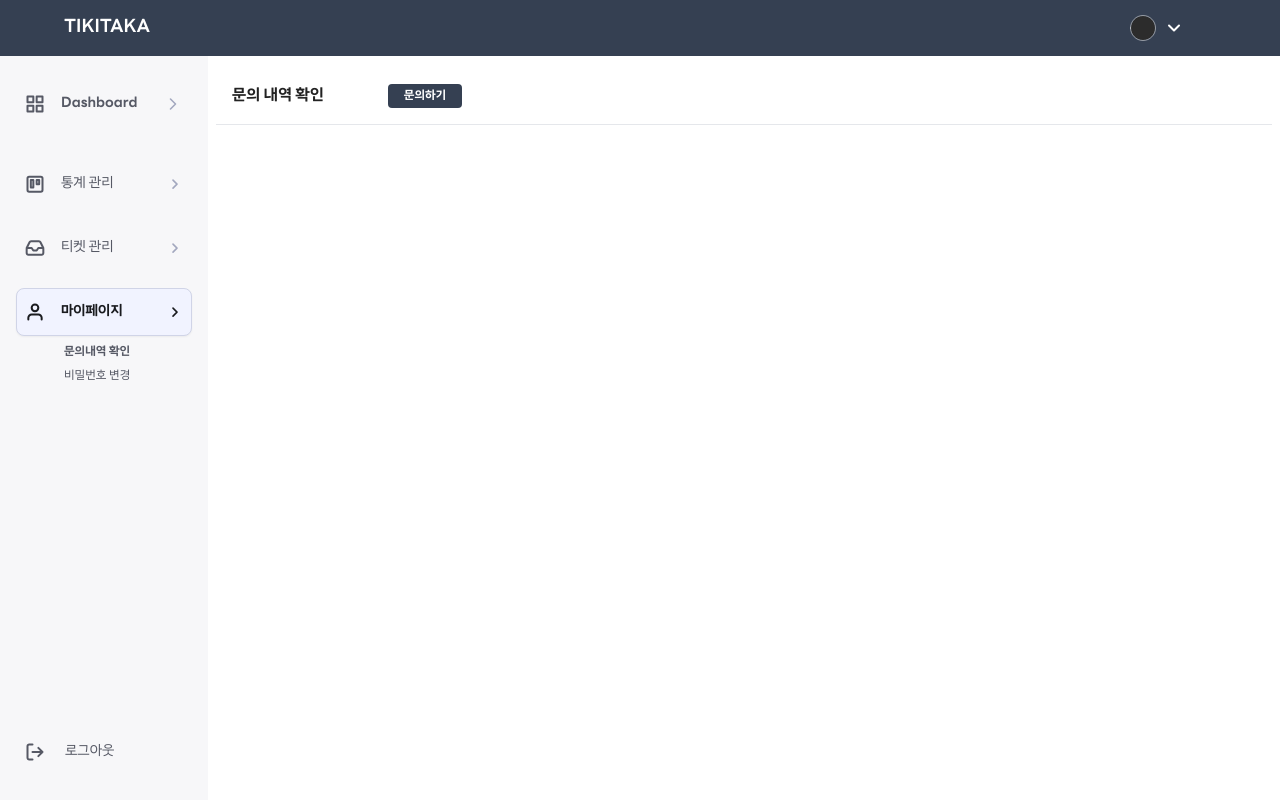
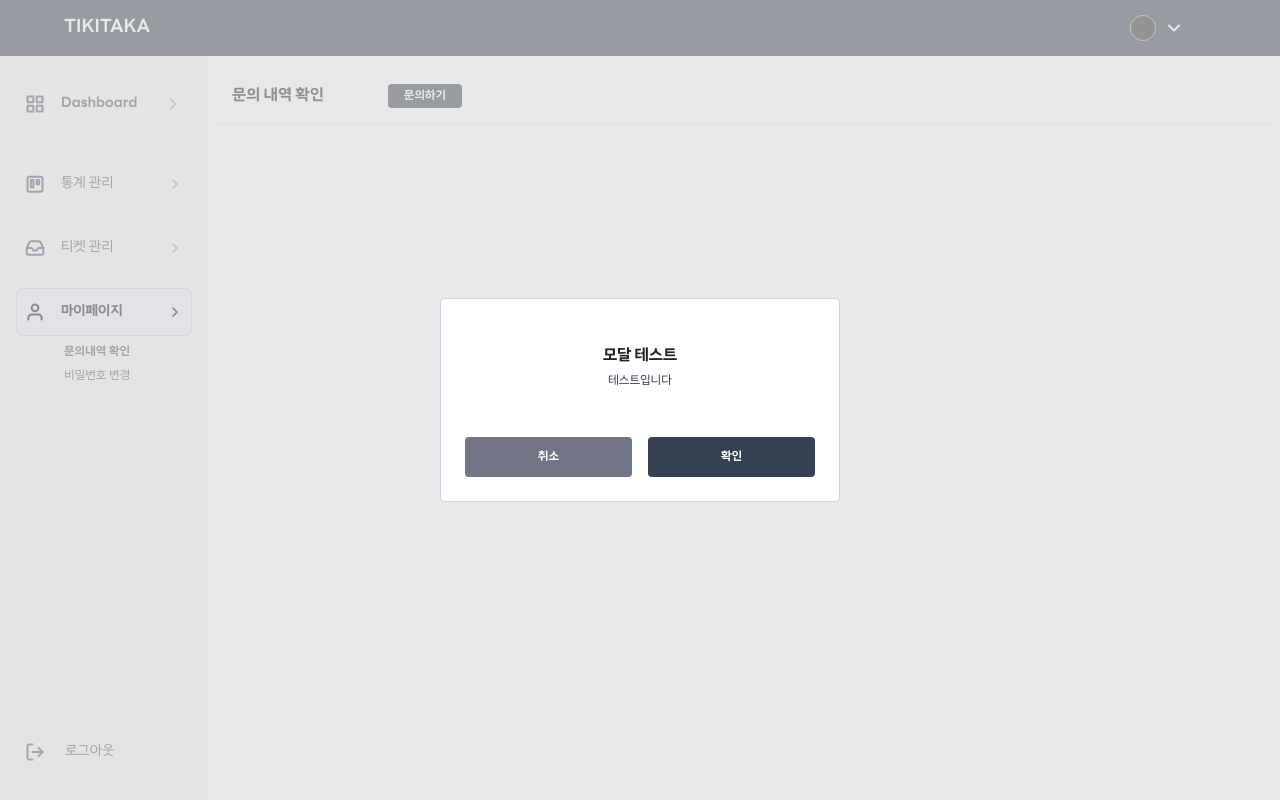
Before and after one commit to lamiiiii/TRILLION-TikiTaka-FE, a React app: page /manager/inquiry in a window 1280 px wide. Both pictures are taken after a click on the button "문의하기". Built offline with nearby package versions, Linux system fonts and the light colour scheme.

Commit message:
TKT-16 feat: 모달 구현

```diff
--- a/src/components/common/MenuItem.tsx
+++ b/src/components/common/MenuItem.tsx
@@ -4,7 +4,7 @@ import {Link, useLocation} from 'react-router-dom';
 import {motion} from 'framer-motion';
 import { MenuItemProps } from "../../interfaces/interfaces";
 
-// 메뉴 컴포넌트
+// 사이드바 내부 메뉴 컴포넌트
 export default function MenuItem({icon: Icon, text, to, children}: MenuItemProps) {
   const location = useLocation();
   const subPaths = React.Children.map(children, (child) => (React.isValidElement<{to: string}>(child) ? child.props.to : null)) || [];
--- /dev/null
+++ b/src/components/common/Modal.tsx
@@ -0,0 +1,44 @@
+interface ModalProps {
+  title?: string;
+  content?: string;
+  backBtn: string;
+  onBackBtnClick: () => void;
+  checkBtn?: string;
+  onBtnClick?: () => void;
+  children?: React.ReactNode; // 드롭다운/텍스트
+  blockOutsideClick?: boolean;
+}
+
+import {useOutsideClick} from '../../hooks/useOutsideClick';
+
+export default function Modal({title, content, backBtn, onBackBtnClick, checkBtn, onBtnClick, children, blockOutsideClick}: ModalProps) {
+  const ref = !blockOutsideClick ? useOutsideClick(onBackBtnClick) : null;
+
+  return (
+    <div className="overlay">
+      {/* <div className="absolute w-full h-full  flex-center"> */}
+      <div ref={ref} className="w-full max-w-[400px] flex flex-col gap-6 bg-white p-6 rounded shadow-1 border border-gray-2">
+        <div>
+          <div className="flex flex-col items-center gap-4 py-6">
+            <div className="flex flex-col gap-2 text-center">
+              <span className={`whitespace-pre-wrap text-black text-title-bold `}>{title}</span>
+              <span className={`whitespace-pre-wrap text-xs text-main font-regular `}>{content}</span>
+            </div>
+          </div>
+          {children}
+        </div>
+        <div className="flex gap-4">
+          <button onClick={onBackBtnClick} className="btn-back w-full">
+            {backBtn}
+          </button>
+          {checkBtn && (
+            <button onClick={onBtnClick} className="btn-check w-full">
+              {checkBtn}
+            </button>
+          )}
+        </div>
+      </div>
+      {/* </div> */}
+    </div>
+  );
+}
--- a/src/global.css
+++ b/src/global.css
@@ -107,12 +107,25 @@ textarea {
     @apply bg-gray-1 border-gray-2 shadow-sm;
   }
 
+  /* 모달 버튼 */
+  .modal-btn {
+    @apply flex justify-center items-center px-4 py-3 text-xs font-bold text-white whitespace-nowrap;
+  }
+  /* 취소 버튼 */
+  .btn-back {
+    @apply modal-btn bg-gray-6 rounded;
+  }
+  /* 확인 버튼 */
+  .btn-check {
+    @apply modal-btn bg-main rounded;
+  }
+
   /* 1px 가로줄 */
   .division {
     @apply w-full h-[1px] bg-border-1 shrink-0;
   }
   /* 팝업 시 오버레이 */
   .overlay {
-    @apply fixed w-screen h-screen bg-black bg-opacity-40 left-0 top-0 z-50;
+    @apply flex items-center justify-center fixed w-screen h-screen bg-ol bg-opacity-60 left-0 top-0 z-50;
   }
 }
--- /dev/null
+++ b/src/hooks/useOutsideClick.tsx
@@ -0,0 +1,24 @@
+import {useEffect, useRef} from 'react';
+
+export const useOutsideClick = (
+  onClick: () => void,
+  // hook 적용 예외 엘리먼트 지정
+  targetRef?: React.RefObject<HTMLElement>
+): React.RefObject<HTMLDivElement | null> => {
+  const ref = useRef<HTMLDivElement>(null);
+
+  useEffect(() => {
+    const handleClickOutside = (event: MouseEvent) => {
+      if (ref.current && !ref.current.contains(event.target as Node) && (!targetRef || !targetRef.current.contains(event.target as Node))) {
+        onClick();
+      }
+    };
+
+    document.addEventListener('mousedown', handleClickOutside);
+    return () => {
+      document.removeEventListener('mousedown', handleClickOutside);
+    };
+  }, [onClick]);
+
+  return ref;
+};
--- a/src/pages/manager/ManagerInquiry.tsx
+++ b/src/pages/manager/ManagerInquiry.tsx
@@ -1,11 +1,29 @@
+import {useState} from 'react';
 import TopMenu from '../../components/common/TopMenu';
+import Modal from '../../components/common/Modal';
 
 export default function ManagerInquiry() {
+  const [isModalOpen, setIsModalOpen] = useState(false);
+
   return (
     <div className="top-container">
       <div className="flex flex-col max-w-1200">
-        <TopMenu boldBlackText="문의 내역 확인" btnText="문의하기" onBtnClick={() => console.log('문의하기 모달')} />
+        <TopMenu boldBlackText="문의 내역 확인" btnText="문의하기" onBtnClick={() => setIsModalOpen(true)} />
       </div>
+      {isModalOpen && (
+        <Modal
+          title="모달 테스트"
+          content="테스트입니다"
+          backBtn="취소"
+          onBackBtnClick={() => {
+            console.log('모달 취소');
+          }}
+          checkBtn="확인"
+          onBtnClick={() => {
+            console.log('확인');
+          }}
+        />
+      )}
     </div>
   );
 }
--- a/tailwind.config.js
+++ b/tailwind.config.js
@@ -77,6 +77,9 @@ module.exports = {
           1: '#F7F7F9', // 사이드바, 내용 배경
         },
 
+        // overlay 색상
+        ol: '#D9D9D9',
+
         // System 색상
         red: '#D93438',
         yellow: '#F8D753',
```
